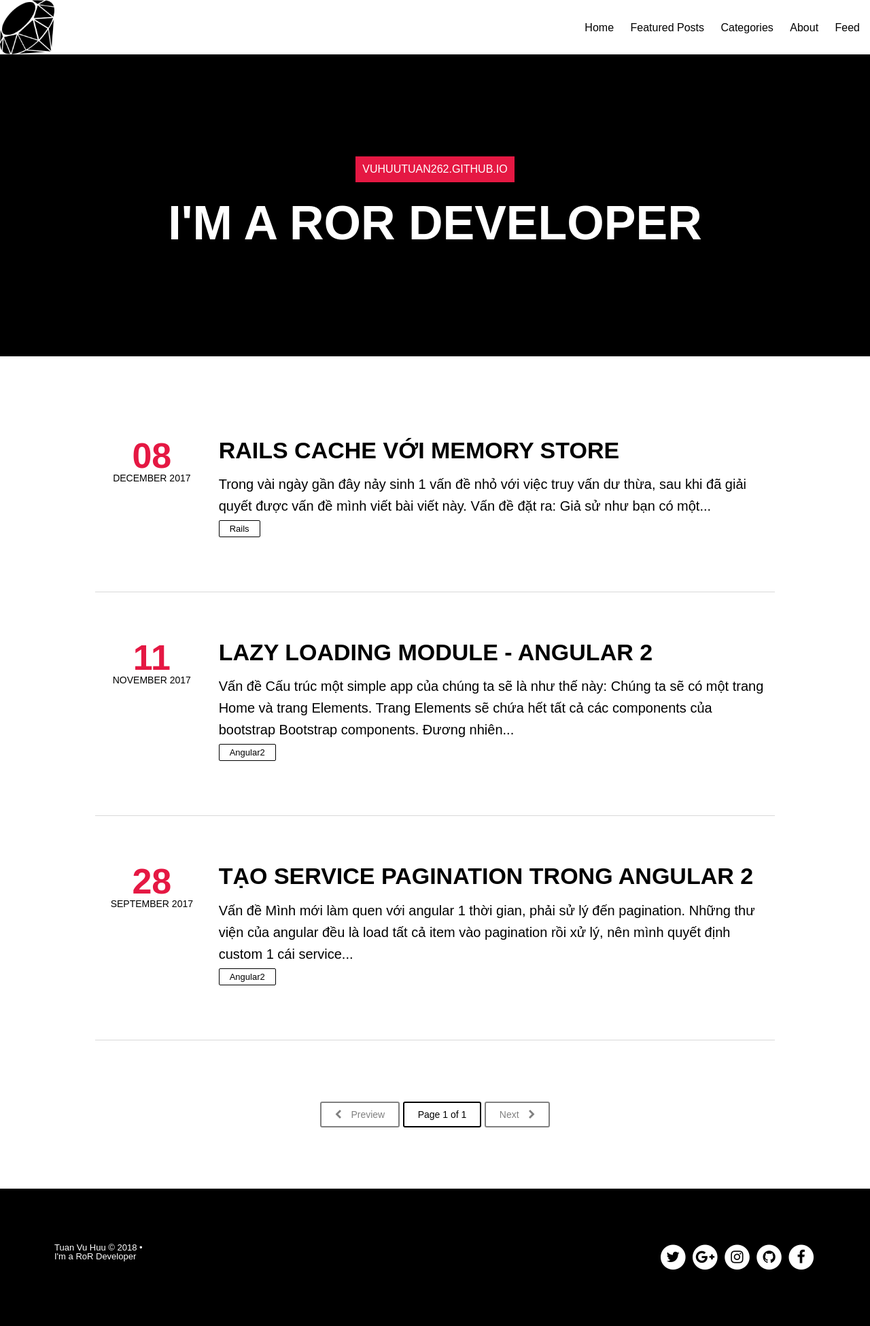
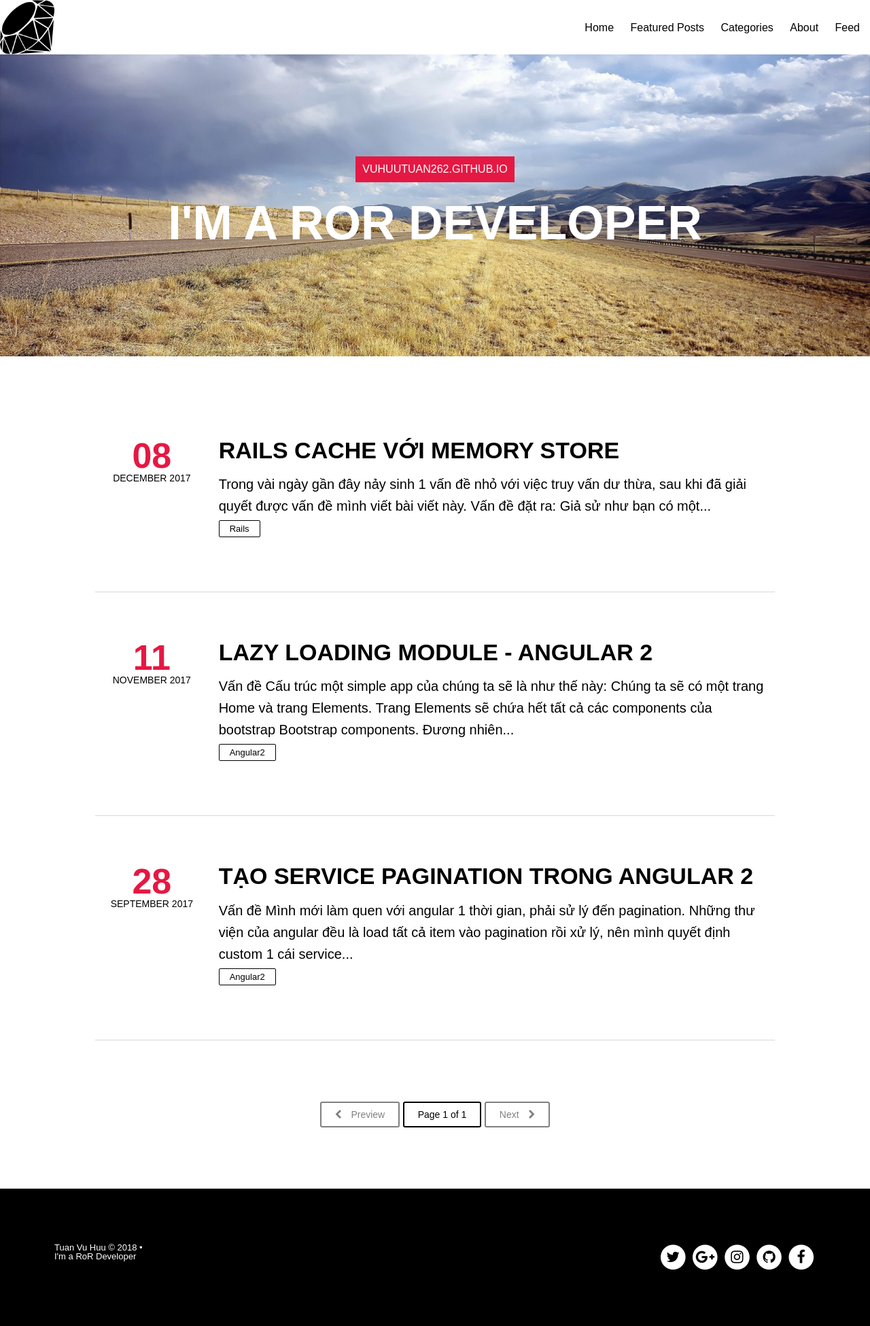
Before and after one commit to vuhuutuan262/vuhuutuan262.github.io, a Jekyll site: the page built from index.html, in a window 1280 px wide. Shown: the whole page at 68% size. Built offline with Jekyll 4.4.1, drawn with Linux system fonts in a browser that asks for light colours; nearby versions of some CDN libraries; some web fonts are replaced; the list of posts is cut into pages by our own code.

Commit message:
slide image

```diff
--- a/assets/css/style.css
+++ b/assets/css/style.css
@@ -133,13 +133,11 @@ main, .notepad-share-icons, .notepad-disqus {
       text-decoration: none;
       position: relative;
     }
-    .notepad-blog-menu ul li a:hover {
+    .notepad-blog-menu ul li:hover {
       -webkit-animation: text-hover 3s;
       -webkit-animation-iteration-count: infinite;
       animation: text-hover 3s;
       animation-iteration-count: infinite;
-      -webkit-transition: opacity 0.35s, -webkit-transform 0.35s;
-      transition: opacity 0.35s, transform 0.35s;
     }
   }
 
@@ -192,8 +190,49 @@ main, .notepad-share-icons, .notepad-disqus {
 .notepad-site-head .notepad-site-head-content {
   width: 100%;
   text-align: center;
-  background-color: black;
-  background-size: cover; }
+  background-size: cover;
+  -webkit-animation: slide-image 20s;
+  -webkit-animation-iteration-count: infinite;
+  animation: slide-image 20s;
+  animation-iteration-count: infinite;
+}
+
+@-webkit-keyframes slide-image {
+  0% {
+    background-image: url('/images/slide/bg1.jpg')
+  }
+  25% {
+    background-image: url('/images/slide/bg2.jpg')
+  }
+  50% {
+    background-image: url('/images/slide/bg3.jpg')
+  }
+  75% {
+    background-image: url('/images/slide/bg4.png')
+  }
+  100% {
+    background-image: url('/images/slide/bg5.jpg')
+  }
+}
+
+@keyframes slide-image {
+  0% {
+    background-image: url('/images/slide/bg1.jpg')
+  }
+  25% {
+    background-image: url('/images/slide/bg2.jpg')
+  }
+  50% {
+    background-image: url('/images/slide/bg3.jpg')
+  }
+  75% {
+    background-image: url('/images/slide/bg4.png')
+  }
+  100% {
+    background-image: url('/images/slide/bg5.jpg')
+  }
+}
+
   .notepad-site-head .notepad-site-head-content.with-bg-cover {
     background-color: rgba(0, 0, 0, 0.7); }
   .notepad-site-head .notepad-site-head-content .notepad-site-head-title-bg {
```
Also changed, not shown: images/slide/bg1.jpg (added), images/slide/bg2.jpg (added), images/slide/bg3.jpg (added), images/slide/bg4.png (added), images/slide/bg5.jpg (added).
